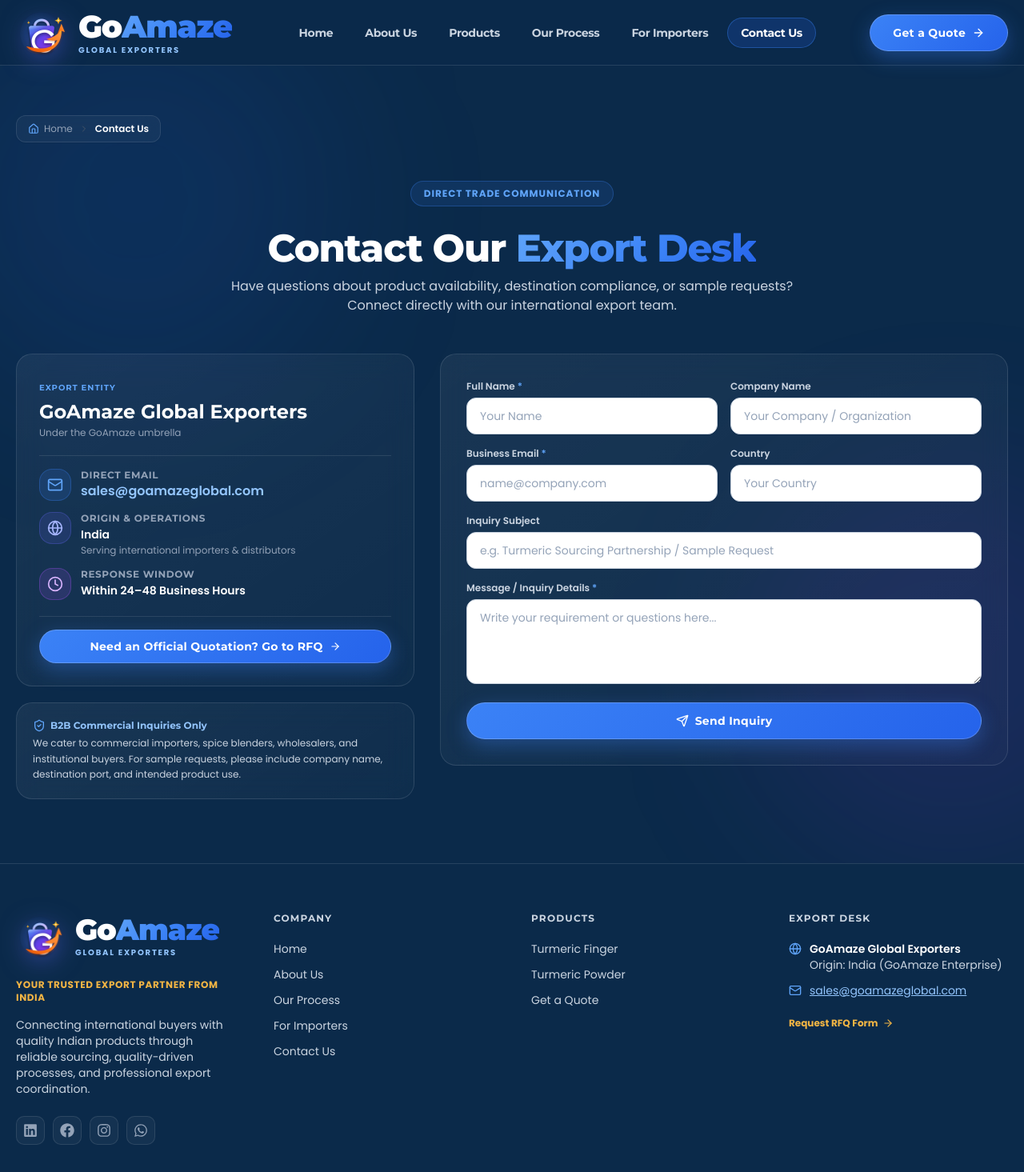
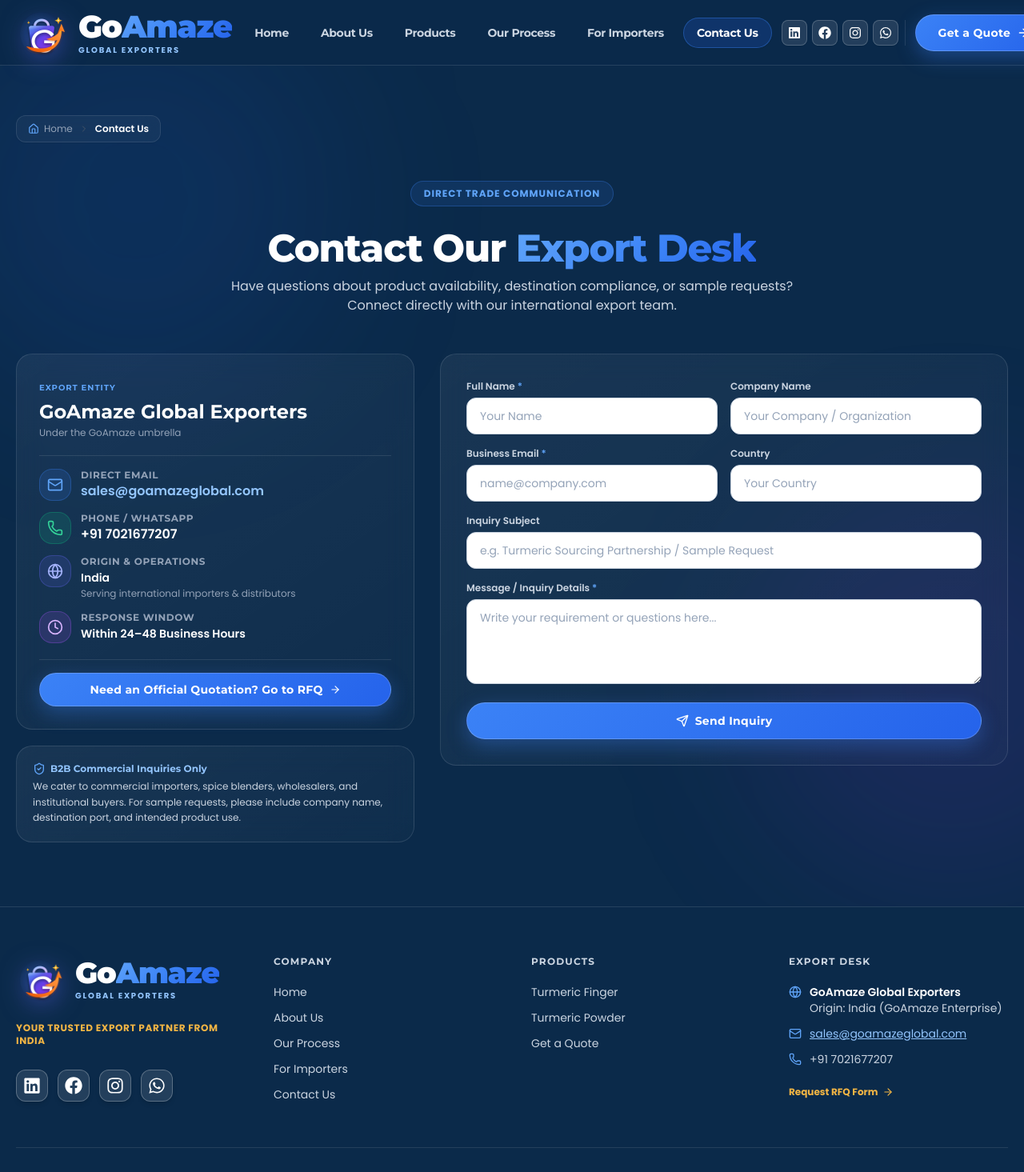
Before and after one commit to salesgoamaze-afk/goamaze-global, a Next.js app: page /contact in a window 1280 px wide. Shown: the top 1465 px of the page at 80% size. Built offline with nearby package versions, Linux system fonts and the light colour scheme.

Commit message:
updated facebook link and add icons in header

```diff
--- a/app/contact/page.tsx
+++ b/app/contact/page.tsx
@@ -1,6 +1,6 @@
 import React from 'react';
 import type { Metadata } from 'next';
-import { Mail, Globe, Clock, ShieldCheck, ArrowRight } from 'lucide-react';
+import { Mail, Phone, Globe, Clock, ShieldCheck, ArrowRight } from 'lucide-react';
 import { ContactForm } from '@/components/forms/ContactForm';
 import { Breadcrumb } from '@/components/common/Breadcrumb';
 import { companyContact } from '@/data/navigation';
@@ -9,7 +9,7 @@
 export const metadata: Metadata = {
   title: 'Contact Us | Export Inquiries & Sourcing Desk',
   description:
-    'Get in touch with the GoAmaze Global Exporters trade desk. Reach out at sales@goamazeglobal.com for Indian turmeric sourcing, export partnerships, and product specifications.',
+    'Get in touch with the GoAmaze Global Exporters trade desk. Reach out at sales@goamazeglobal.com or +91 7021677207 for Indian turmeric sourcing, export partnerships, and product specifications.',
 };
 
 export default function ContactPage() {
@@ -78,6 +78,23 @@
                 </div>
 
                 <div className="flex items-start gap-3">
+                  <div className="w-10 h-10 rounded-2xl bg-emerald-500/15 border border-emerald-500/30 text-emerald-400 flex items-center justify-center shrink-0">
+                    <Phone className="w-5 h-5" />
+                  </div>
+                  <div>
+                    <span className="text-xs font-bold uppercase tracking-wider text-slate-400 block font-heading">
+                      Phone / WhatsApp
+                    </span>
+                    <a
+                      href={companyContact.phoneHref}
+                      className="text-sm sm:text-base font-semibold text-white hover:text-blue-300 transition-colors font-body block"
+                    >
+                      {companyContact.phone}
+                    </a>
+                  </div>
+                </div>
+
+                <div className="flex items-start gap-3">
                   <div className="w-10 h-10 rounded-2xl bg-indigo-500/15 border border-indigo-500/30 text-indigo-300 flex items-center justify-center shrink-0">
                     <Globe className="w-5 h-5" />
                   </div>
--- a/app/layout.tsx
+++ b/app/layout.tsx
@@ -63,6 +63,7 @@
     description:
       'India-based merchant exporter supplying turmeric finger and turmeric powder to international buyers.',
     email: 'sales@goamazeglobal.com',
+    telephone: '+91 7021677207',
     address: {
       '@type': 'PostalAddress',
       addressCountry: 'India',
--- a/components/layout/Footer.tsx
+++ b/components/layout/Footer.tsx
@@ -9,16 +9,10 @@
   footerProductLinks,
   footerLegalLinks,
   companyContact,
+  socialLinks,
 } from '@/data/navigation';
 import { FaLinkedin, FaFacebook, FaInstagram, FaWhatsapp } from 'react-icons/fa';
-import { Mail, Globe, ArrowRight } from 'lucide-react';
-
-const socials = [
-  { icon: <FaLinkedin size={18} />, href: 'https://linkedin.com', label: 'LinkedIn' },
-  { icon: <FaFacebook size={18} />, href: 'https://facebook.com', label: 'Facebook' },
-  { icon: <FaInstagram size={18} />, href: 'https://instagram.com', label: 'Instagram' },
-  { icon: <FaWhatsapp size={18} />, href: `mailto:${companyContact.email}`, label: 'WhatsApp / Inquiry' },
-];
+import { Mail, Globe, ArrowRight, Phone } from 'lucide-react';
 
 export const Footer: React.FC = () => {
   return (
@@ -40,13 +34,20 @@
             <p className="text-xs font-bold text-[#F2B544] tracking-wider uppercase">
               {companyContact.tagline}
             </p>
-            <p className="text-xs sm:text-sm text-slate-300 leading-relaxed">
-              {companyContact.description}
-            </p>
 
-            {/* Social Icons */}
-            <div className="flex gap-2.5 pt-2">
-              {socials.map((s) => (
+            {/* Social Icons - Bigger & Brighter */}
+            <div className="flex items-center gap-3 pt-3">
+              {socialLinks.map((s) => {
+                const IconComponent =
+                  s.id === 'linkedin'
+                    ? FaLinkedin
+                    : s.id === 'facebook'
+                    ? FaFacebook
+                    : s.id === 'instagram'
+                    ? FaInstagram
+                    : FaWhatsapp;
+
+                return (
                   <motion.a
                     key={s.label}
                     href={s.href}
@@ -54,22 +55,14 @@
                     rel="noopener noreferrer"
                     aria-label={s.label}
                     title={s.label}
-                  whileHover={{ y: -3, scale: 1.1 }}
-                  style={{
-                    color: '#94A3B8',
-                    padding: '8px',
-                    borderRadius: '10px',
-                    background: 'rgba(255, 255, 255, 0.04)',
-                    border: '1px solid rgba(255, 255, 255, 0.1)',
-                    display: 'inline-flex',
-                    alignItems: 'center',
-                    justifyContent: 'center',
-                  }}
-                  className="hover:text-blue-400 hover:border-blue-500/40 transition-colors"
+                    whileHover={{ y: -4, scale: 1.15 }}
+                    whileTap={{ scale: 0.95 }}
+                    className={`w-10 h-10 rounded-xl bg-white/10 hover:bg-white/20 border border-white/25 hover:border-white/60 text-white shadow-md hover:shadow-glow flex items-center justify-center transition-all duration-200 ${s.color}`}
                   >
-                  {s.icon}
+                    <IconComponent size={22} className="shrink-0" />
                   </motion.a>
-              ))}
+                );
+              })}
             </div>
           </div>
 
@@ -135,6 +128,16 @@
                 </a>
               </div>
 
+              <div className="flex items-center gap-2.5">
+                <Phone className="w-4 h-4 text-blue-400 shrink-0" />
+                <a
+                  href={companyContact.phoneHref}
+                  className="text-slate-300 hover:text-white transition-colors"
+                >
+                  {companyContact.phone}
+                </a>
+              </div>
+
               <div className="pt-2">
                 <Link
                   href="/get-a-quote"
--- a/components/layout/Navbar.tsx
+++ b/components/layout/Navbar.tsx
@@ -5,8 +5,9 @@
 import { usePathname } from 'next/navigation';
 import { motion, AnimatePresence } from 'framer-motion';
 import { HiMenuAlt3, HiX } from 'react-icons/hi';
+import { FaLinkedin, FaFacebook, FaInstagram, FaWhatsapp } from 'react-icons/fa';
 import { Logo } from '@/components/common/Logo';
-import { primaryNavItems, companyContact } from '@/data/navigation';
+import { primaryNavItems, companyContact, socialLinks } from '@/data/navigation';
 import { ArrowRight } from 'lucide-react';
 
 export const Navbar: React.FC = () => {
@@ -70,8 +71,38 @@
             })}
           </nav>
 
-          {/* 3. Right: Single-Row CTA Button */}
-          <div className="hidden lg:flex items-center shrink-0">
+          {/* 3. Right: Social Icons + Single-Row CTA Button */}
+          <div className="hidden lg:flex items-center gap-3 shrink-0">
+            {/* Social Icons in Header */}
+            <div className="flex items-center gap-1.5 pr-2 border-r border-white/10">
+              {socialLinks.map((s) => {
+                const IconComponent =
+                  s.id === 'linkedin'
+                    ? FaLinkedin
+                    : s.id === 'facebook'
+                    ? FaFacebook
+                    : s.id === 'instagram'
+                    ? FaInstagram
+                    : FaWhatsapp;
+
+                return (
+                  <motion.a
+                    key={s.label}
+                    href={s.href}
+                    target="_blank"
+                    rel="noopener noreferrer"
+                    aria-label={s.label}
+                    title={s.label}
+                    whileHover={{ y: -2, scale: 1.15 }}
+                    whileTap={{ scale: 0.95 }}
+                    className={`w-8 h-8 rounded-lg bg-white/10 hover:bg-white/20 border border-white/20 hover:border-white/50 text-white shadow-sm flex items-center justify-center transition-all duration-200 ${s.color}`}
+                  >
+                    <IconComponent size={16} className="shrink-0" />
+                  </motion.a>
+                );
+              })}
+            </div>
+
             <Link
               href="/get-a-quote"
               className="btn-primary py-2 px-5 text-xs xl:text-sm font-bold shadow-md"
@@ -161,7 +192,34 @@
                 </div>
               </div>
 
-              <div className="pt-6 border-t border-white/10 space-y-3">
+              <div className="pt-6 border-t border-white/10 space-y-4">
+                {/* Mobile Social Links */}
+                <div className="flex items-center justify-center gap-3">
+                  {socialLinks.map((s) => {
+                    const IconComponent =
+                      s.id === 'linkedin'
+                        ? FaLinkedin
+                        : s.id === 'facebook'
+                        ? FaFacebook
+                        : s.id === 'instagram'
+                        ? FaInstagram
+                        : FaWhatsapp;
+
+                    return (
+                      <a
+                        key={s.label}
+                        href={s.href}
+                        target="_blank"
+                        rel="noopener noreferrer"
+                        aria-label={s.label}
+                        className={`w-9 h-9 rounded-lg bg-white/10 border border-white/20 text-white flex items-center justify-center transition-all ${s.color}`}
+                      >
+                        <IconComponent size={18} />
+                      </a>
+                    );
+                  })}
+                </div>
+
                 <Link
                   href="/get-a-quote"
                   className="btn-primary w-full text-center py-3.5"
--- a/data/navigation.ts
+++ b/data/navigation.ts
@@ -36,7 +36,17 @@
   brandRelationship: 'A GoAmaze Enterprise',
   origin: 'India',
   email: 'sales@goamazeglobal.com',
+  phone: '+91 7021677207',
+  phoneHref: 'tel:+917021677207',
+  whatsappHref: 'https://wa.me/917021677207',
   tagline: 'Your Trusted Export Partner from India',
   description: 'Connecting international buyers with quality Indian products through reliable sourcing, quality-driven processes, and professional export coordination.',
   year: 2026,
 };
+
+export const socialLinks = [
+  { id: 'linkedin', href: 'https://linkedin.com', label: 'LinkedIn', color: 'hover:text-[#0A66C2] hover:border-[#0A66C2]/60' },
+  { id: 'facebook', href: 'https://www.facebook.com/people/Goamaze-Global/61594881634810/', label: 'Facebook', color: 'hover:text-[#1877F2] hover:border-[#1877F2]/60' },
+  { id: 'instagram', href: 'https://instagram.com', label: 'Instagram', color: 'hover:text-[#E4405F] hover:border-[#E4405F]/60' },
+  { id: 'whatsapp', href: 'https://wa.me/917021677207', label: 'WhatsApp', color: 'hover:text-[#25D366] hover:border-[#25D366]/60' },
+];
```
Lines whose indentation alone changed are shown as unchanged.
